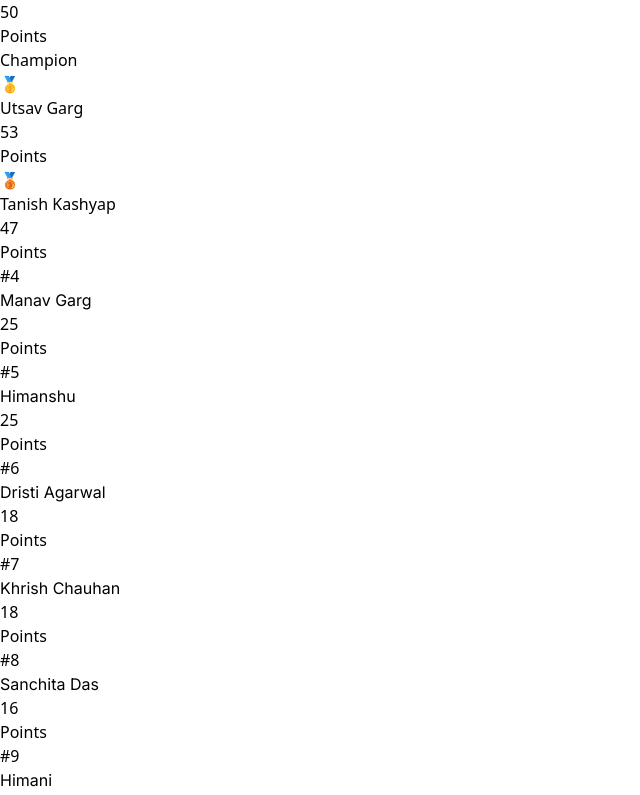
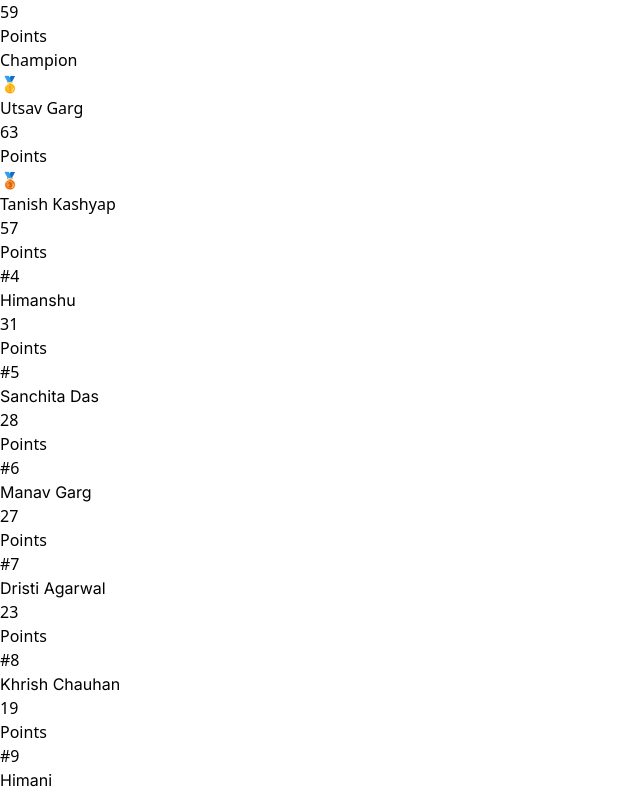
Before and after one commit to Latiyan15/cv2, a React (Vite) app: page / in a window 1280 px wide. Shown: the part 685-1480 px from the top of the page, without its empty margins (0-640 px from the left). Built offline with nearby package versions, Linux system fonts and the light colour scheme.

Commit message:
Update participant scores in Home component

```diff
--- a/src/pages/Home.tsx
+++ b/src/pages/Home.tsx
@@ -5,20 +5,20 @@ import { Trophy, Users, Sparkles } from 'lucide-react';
 const Home = () => {
     const navigate = useNavigate();
     const [participants] = useState([
-        { id: 1, name: 'Dristi Agarwal', score: 18 },
+        { id: 1, name: 'Dristi Agarwal', score: 23 },
         { id: 2, name: 'Harshit Gupta', score: 0 },
-        { id: 3, name: 'Manav Garg', score: 25 },
-        { id: 4, name: 'Pari Goyal', score: 50 },
-        { id: 5, name: 'Sanchita Das', score: 16 },
+        { id: 3, name: 'Manav Garg', score: 27 },
+        { id: 4, name: 'Pari Goyal', score: 59 },
+        { id: 5, name: 'Sanchita Das', score: 28 },
         { id: 6, name: 'Sumit Kumar', score: 5 },
-        { id: 7, name: 'Tanish Kashyap', score: 47 },
-        { id: 8, name: 'Utsav Garg', score: 53 },
-        { id: 9, name: 'Yashasvini Sharma', score: 3 },
-        { id: 10, name: 'Khrish Chauhan', score: 18 },
-        { id: 11, name: 'Himanshu', score: 25 },
+        { id: 7, name: 'Tanish Kashyap', score: 57 },
+        { id: 8, name: 'Utsav Garg', score: 63 },
+        { id: 9, name: 'Yashasvini Sharma', score: 4 },
+        { id: 10, name: 'Khrish Chauhan', score: 19 },
+        { id: 11, name: 'Himanshu', score: 31 },
         { id: 12, name: 'Akansha', score: 1 },
         { id: 13, name: 'Bhavya', score: 3 },
-        { id: 14, name: 'Himani', score: 7 }
+        { id: 14, name: 'Himani', score: 8 }
     ]);
 
     const sortedParticipants = [...participants].sort((a, b) => b.score - a.score);
```
